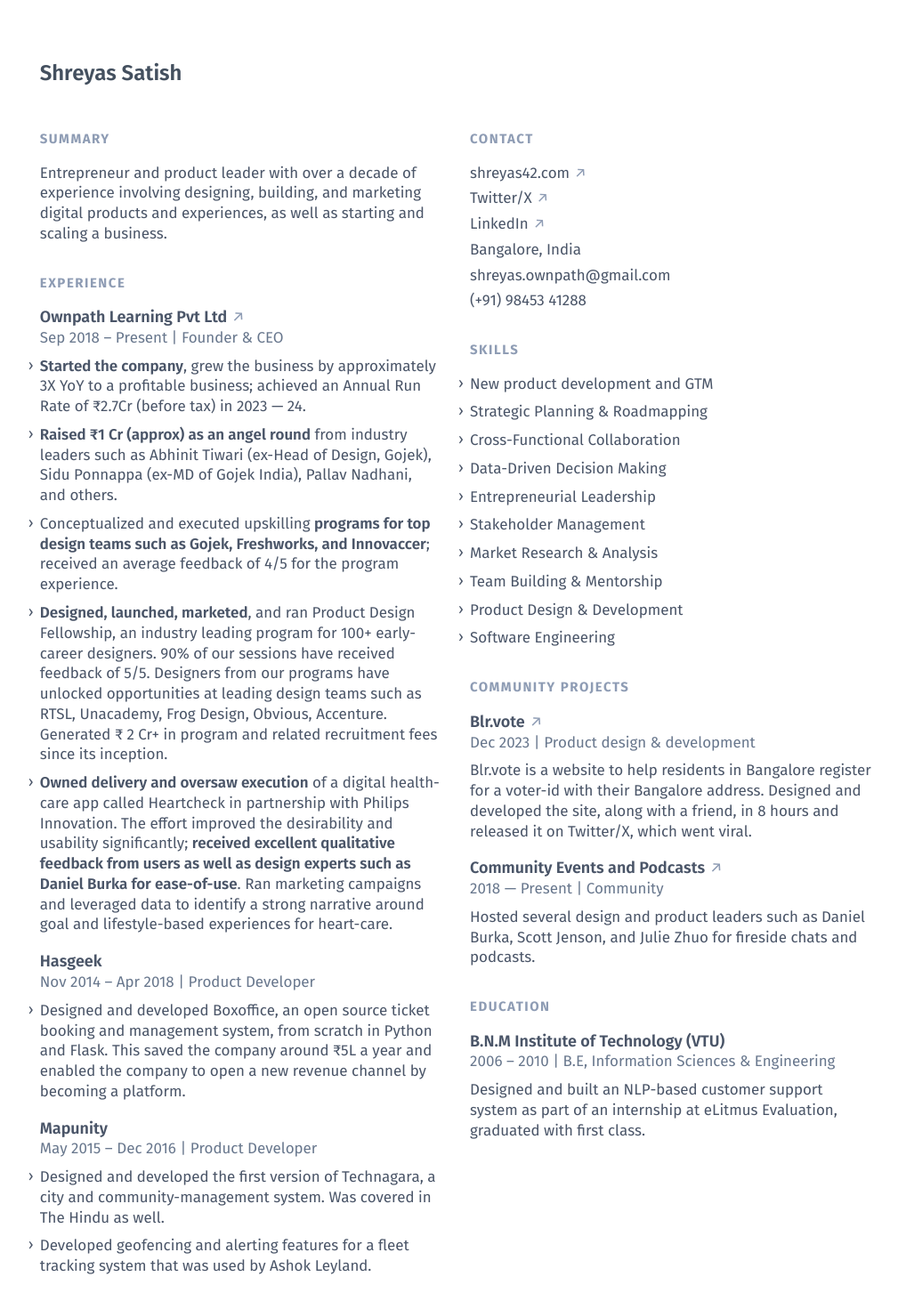
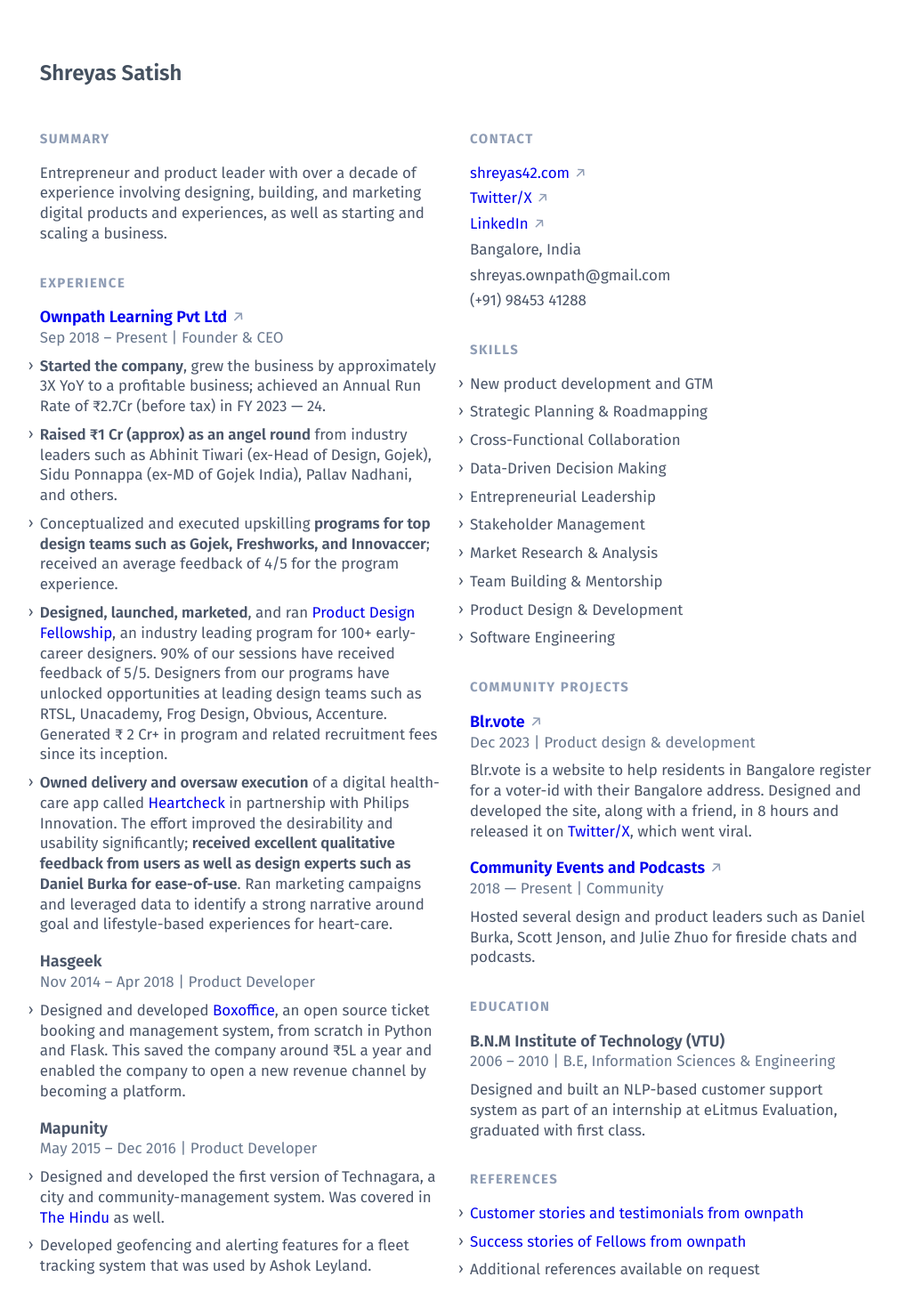
Before and after one commit to shreyas-satish/shreyas-satish.github.com, a Jekyll site: the page shreyas-product-resume.html, which Jekyll copies as it is, in a window 1280 px wide. Shown: the whole page at 89% size, without its empty margins (128-1137 px from the left). Built offline with Jekyll 4.4.1, drawn with Linux system fonts in a browser that asks for light colours.

Commit message:
rollback to 2.7

```diff
--- a/shreyas-product-resume.html
+++ b/shreyas-product-resume.html
@@ -18,6 +18,11 @@
         main {
           min-height: 0 !important;
         }
+      }
+
+      a {
+        color: #0000EE;
+        text-decoration: inherit;
       }
     </style>
 </head>
@@ -75,7 +80,7 @@
 
                 <li class="mt-2.1 text-md text-gray-700 leading-normal">
                   <span class="absolute -ml-3 sm:-ml-3.2 select-none transform -translate-y-px">›</span>
-                <span class="font-semibold">Started the company</span>, grew the business by approximately 3X YoY to a profitable business; achieved an Annual Run Rate of ₹2.7Cr (before tax) in 2023 — 24.
+                <span class="font-semibold">Started the company</span>, grew the business by approximately 3X YoY to a profitable business; achieved an Annual Run Rate of ₹2.7Cr (before tax) in FY 2023 — 24.
                 </li>
                 <li class="mt-2.1 text-md text-gray-700 leading-normal">
                   <span class="absolute -ml-3 sm:-ml-3.2 select-none transform -translate-y-px">›</span>
@@ -301,6 +306,34 @@
 
           </section>
 
+          <section class="mb-8">
+            <h2 class="mb-4 font-bold tracking-widest text-sm2 text-gray-550 print:font-normal">
+              REFERENCES
+            </h2>
+            <!-- Education content -->
+            <!-- Copy your existing education sections here -->
+            <section class="mb-4.5 break-inside-avoid">
+              <header>
+                <ul class="">
+                  <li class="mt-2.1 text-md text-gray-700 leading-normal">
+                    <span class="absolute -ml-3 sm:-ml-3.2 select-none transform -translate-y-px">›</span>
+                    <a href="https://www.ownpath.com/blog-category/case-studies" target="_blank">Customer stories and testimonials from ownpath</a>
+                  </li>
+                  <li class="mt-2.1 text-md text-gray-700 leading-normal">
+                    <span class="absolute -ml-3 sm:-ml-3.2 select-none transform -translate-y-px">›</span>
+                    <a href="https://www.ownpath.com/blog-category/placement-stories">Success stories of Fellows from ownpath</a>
+                  </li>
+                  <li class="mt-2.1 text-md text-gray-700 leading-normal">
+                    <span class="absolute -ml-3 sm:-ml-3.2 select-none transform -translate-y-px">›</span>
+                    Additional references available on request
+                  </li>
+                </ul>
+              </header>
+            </section>
+
+          </section>
+
+
 
         </div>
       </div>
```
Also changed, not shown: Gemfile.lock, 1 other file.
